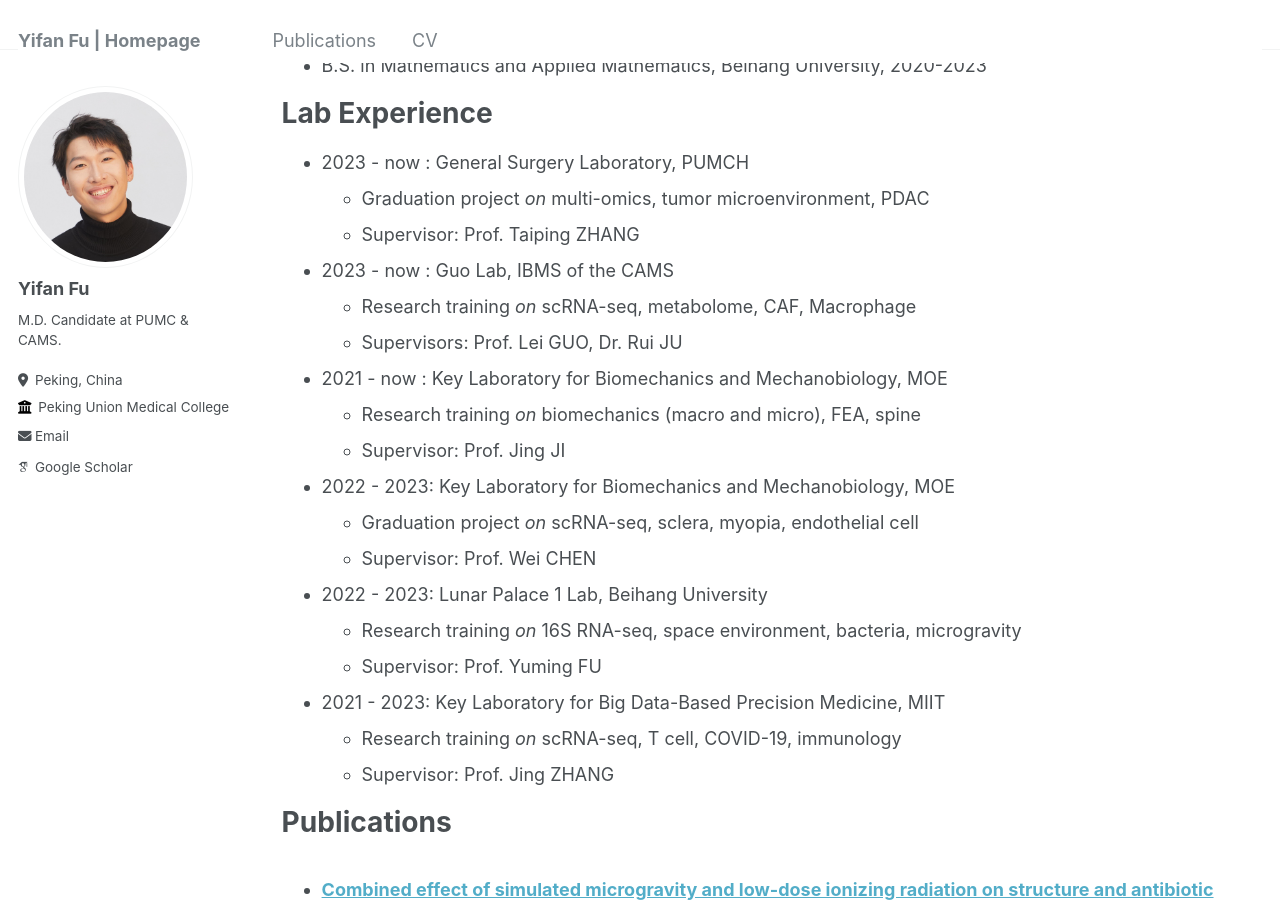
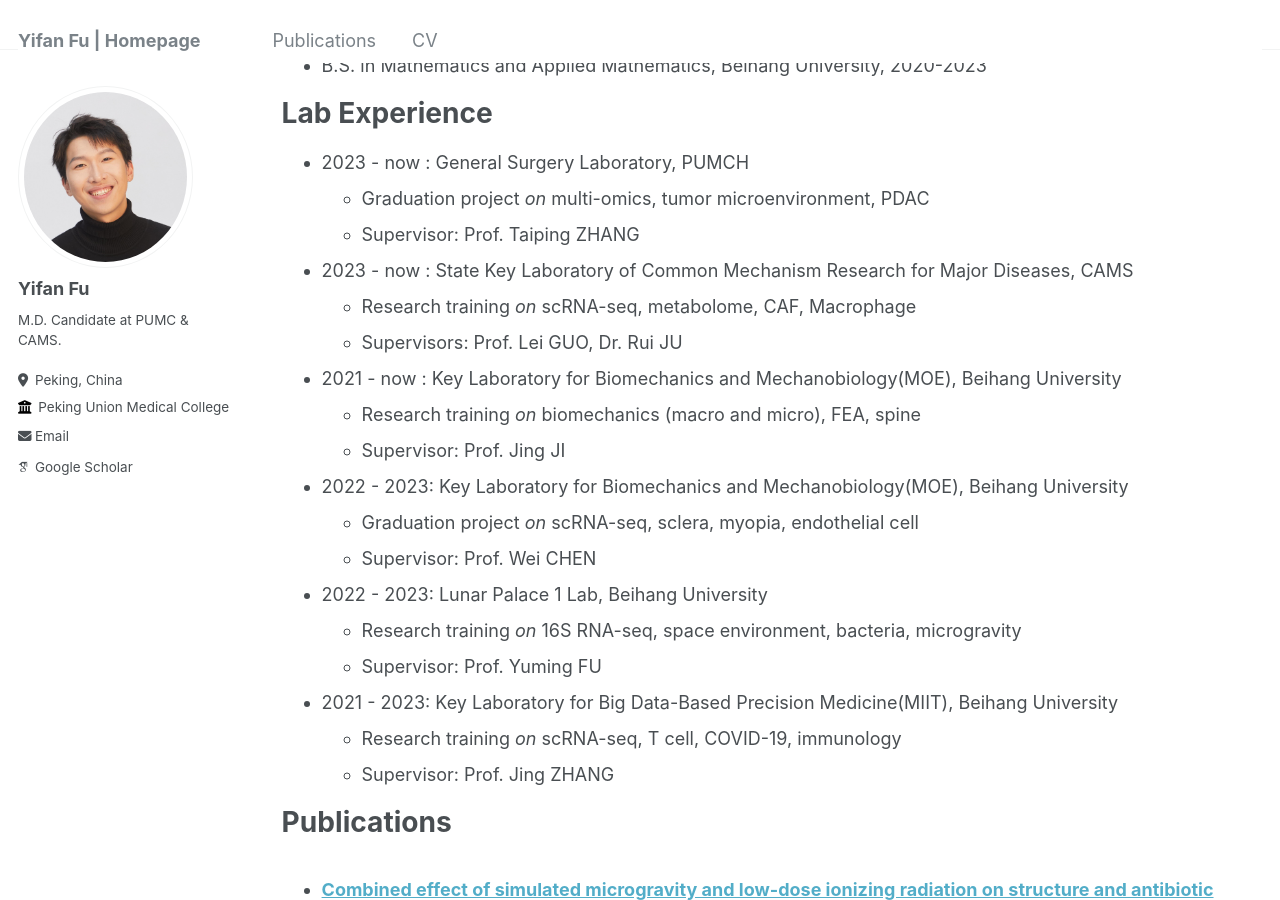
Before and after one commit to yifanfu01/yifanfu01.github.io, a Jekyll site: the page built from _pages/cv.md, in a window 1280 px wide and 900 px high, scrolled down 200 px. Built offline with Jekyll 4.4.1, drawn with Linux system fonts in a browser that asks for light colours; some web fonts are replaced.

Commit message:
Update cv.md

```diff
--- a/_pages/cv.md
+++ b/_pages/cv.md
@@ -20,19 +20,19 @@ Lab Experience
 * 2023 - now : General Surgery Laboratory, PUMCH
   * Graduation project _on_ multi-omics, tumor microenvironment, PDAC
   * Supervisor: Prof. Taiping ZHANG
-* 2023 - now : Guo Lab, IBMS of the CAMS
+* 2023 - now : State Key Laboratory of Common Mechanism Research for Major Diseases, CAMS
   * Research training _on_ scRNA-seq, metabolome, CAF, Macrophage
   * Supervisors: Prof. Lei GUO, Dr. Rui JU
-* 2021 - now : Key Laboratory for Biomechanics and Mechanobiology, MOE
+* 2021 - now : Key Laboratory for Biomechanics and Mechanobiology(MOE), Beihang University
   * Research training _on_ biomechanics (macro and micro), FEA, spine
   * Supervisor: Prof. Jing JI
-* 2022 - 2023: Key Laboratory for Biomechanics and Mechanobiology, MOE
+* 2022 - 2023: Key Laboratory for Biomechanics and Mechanobiology(MOE), Beihang University
   * Graduation project _on_ scRNA-seq, sclera, myopia, endothelial cell
   * Supervisor: Prof. Wei CHEN
 * 2022 - 2023: Lunar Palace 1 Lab, Beihang University
   * Research training _on_ 16S RNA-seq, space environment, bacteria, microgravity
   * Supervisor: Prof. Yuming FU
-* 2021 - 2023: Key Laboratory for Big Data-Based Precision Medicine, MIIT
+* 2021 - 2023: Key Laboratory for Big Data-Based Precision Medicine(MIIT), Beihang University
   * Research training _on_ scRNA-seq, T cell, COVID-19, immunology
   * Supervisor: Prof. Jing ZHANG
 
```
